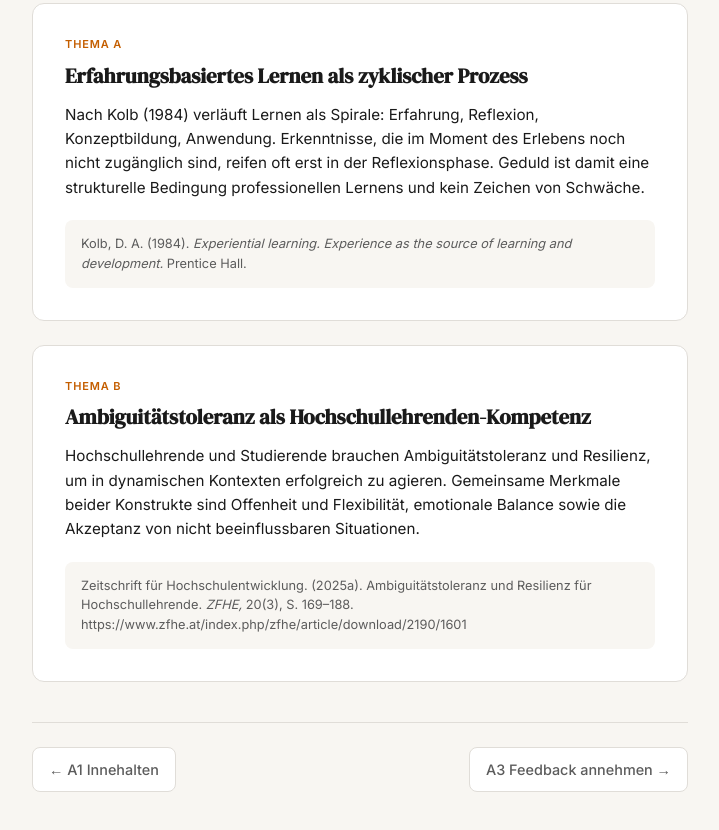
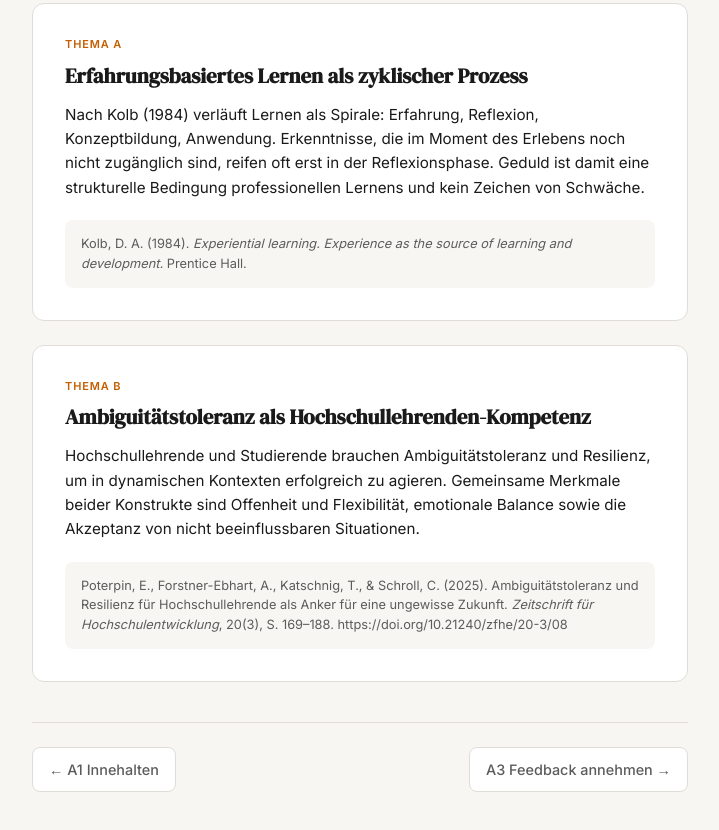
Before and after one commit to kathabaur-EHB/Leiterspiel_QV1, a plain HTML site: page a2.html in a window 1280 px wide. Shown: the part 539-1369 px from the top of the page, without its empty margins (280-999 px from the left). Drawn offline with Linux system fonts and the light colour scheme.

Commit message:
Update a2.html

```diff
--- a/a2.html
+++ b/a2.html
@@ -42,7 +42,7 @@
       <div class="thema-label">Thema B</div>
       <h2>Ambiguitätstoleranz als Hochschullehrenden-Kompetenz</h2>
       <p>Hochschullehrende und Studierende brauchen Ambiguitätstoleranz und Resilienz, um in dynamischen Kontexten erfolgreich zu agieren. Gemeinsame Merkmale beider Konstrukte sind Offenheit und Flexibilität, emotionale Balance sowie die Akzeptanz von nicht beeinflussbaren Situationen.</p>
-      <div class="lit">Zeitschrift für Hochschulentwicklung. (2025a). Ambiguitätstoleranz und Resilienz für Hochschullehrende. <em>ZFHE,</em> 20(3), S. 169–188. https://www.zfhe.at/index.php/zfhe/article/download/2190/1601</div>
+     <div class="lit">Poterpin, E., Forstner-Ebhart, A., Katschnig, T., & Schroll, C. (2025). Ambiguitätstoleranz und Resilienz für Hochschullehrende als Anker für eine ungewisse Zukunft. <em>Zeitschrift für Hochschulentwicklung</em>, 20(3), S. 169–188. https://doi.org/10.21240/zfhe/20-3/08</div>
     </div>
 
     <div class="page-nav"><a href="a1.html">← A1 Innehalten</a><a href="a3.html" class="next">A3 Feedback annehmen →</a></div>
```
